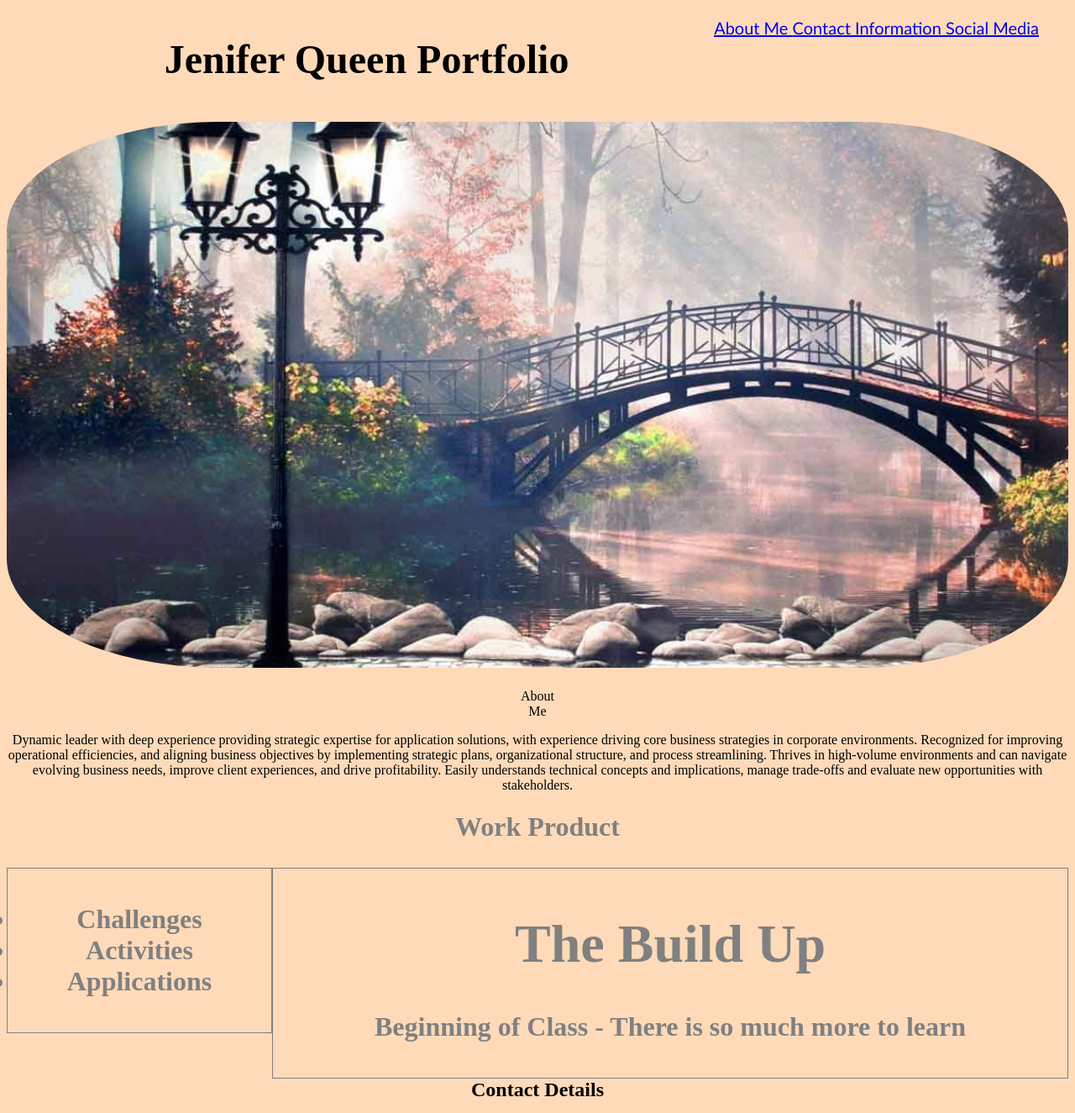
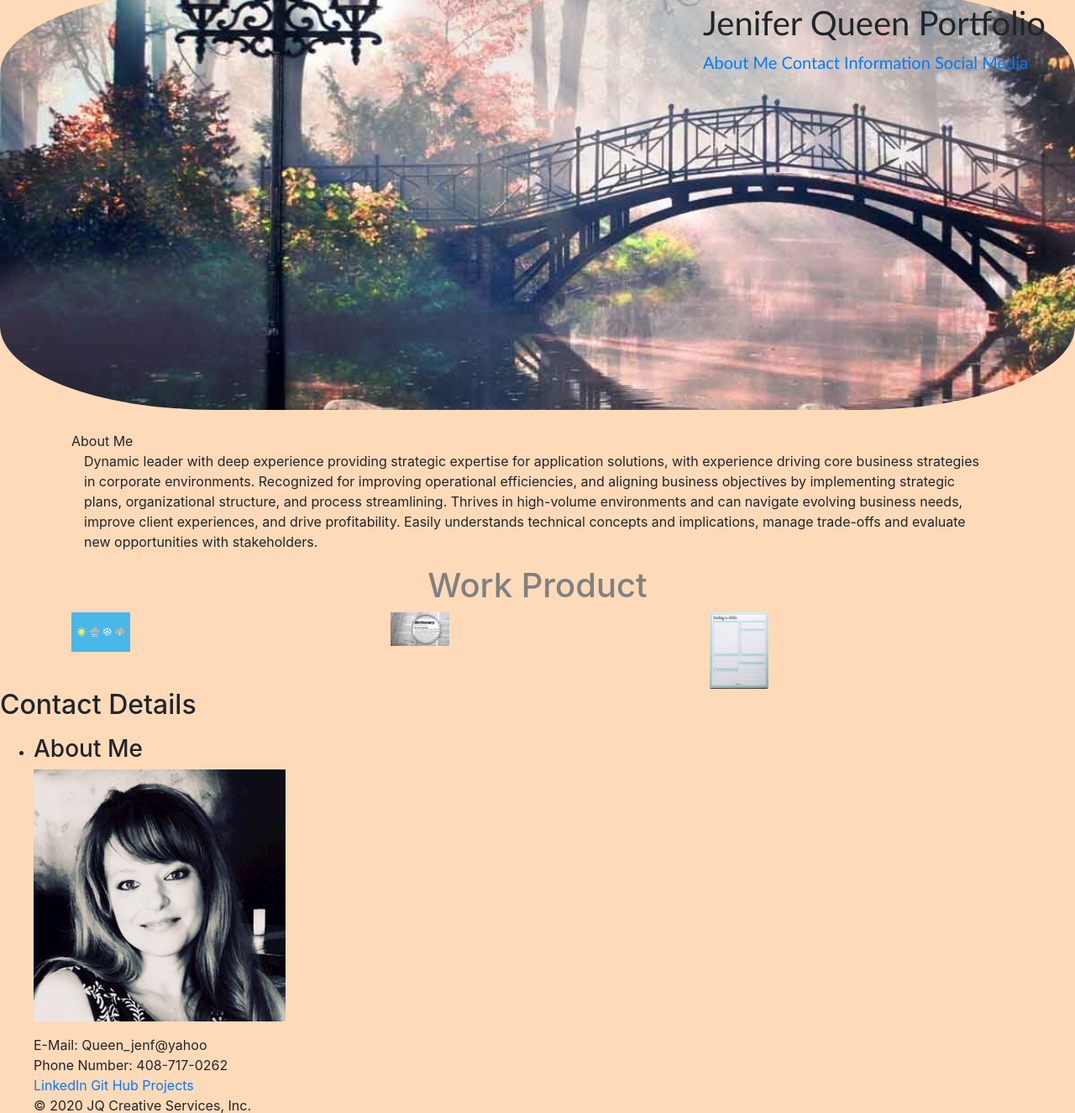
Before and after one commit to queen-stack/Challeng2, a plain HTML site: page index.html in a window 1280 px wide. Shown: the part 12-1337 px from the top of the page at 84% size. Drawn offline with nearby package versions, Linux system fonts and the light colour scheme.

Commit message:
change file layout

```diff
--- a/assets/css/style.css
+++ b/assets/css/style.css
@@ -1,7 +1,10 @@
 
 * {
+
     box-sizing: border-box;
-    padding: 0;
+
+
+
 }
 
 
@@ -14,12 +17,13 @@ body {
     margin-right: 25px;
 }
 
-#resp-table {
-    width: 100%;
-    display: table;
-    }
+.projects {
+width: 20%;
 
-    .header div {
+
+}
+
+    .header {
         padding-top: 10px;
         margin-right: 20px;
         float: right;
@@ -27,9 +31,9 @@ body {
         font-size: 20px;
     }
 
-.header h1 {
+.h1 {
     display: inline-block;
-    font-size: 48px;
+    font-size: 40px;
 }
 
 
@@ -58,19 +62,20 @@ body {
     margin: 0px auto;
 }
 
-.about me{
+.about me {
     width: 100%;
 }
 
 .hero {
-    height: 650px;
+    height: 500px;
     width: 100%;
     margin-bottom: 25px;
     padding: 0%;
-    background-image: url("../images/presentation-01.jpg"); size: 400px;
+    background-image: url("../images/presentation-01.jpg"); size: 200px;
     background-size: cover;
     background-position: center;
     border-radius: 20%;
+}
 
 
 
@@ -81,19 +86,19 @@ body {
     background-image: #ffffff
     no-repeat right top;
    margin-left: 200px;
+
    }
 
-   a:hover {
+   .a:hover {
     background-color: black;
   }
 
-  p {
+  .p {
     font-size: 10px;
 }
 
 .vertical {
-    border-left: 6px solid black;
-    height: 400px;
+    height: 300px;
     position: absolute;
     left: 50%;
 }
--- a/index.html
+++ b/index.html
@@ -5,6 +5,8 @@
 
 <head>
     <meta charset="UTF-8" />
+    <!-- Latest compiled and minified CSS -->
+    <link rel="stylesheet" href="https://stackpath.bootstrapcdn.com/bootstrap/4.3.1/css/bootstrap.min.css" integrity="sha384-ggOyR0iXCbMQv3Xipma34MD+dH/1fQ784/j6cY/iJTQUOhcWr7x9JvoRxT2MZw1T" crossorigin="anonymous">
     <link type="text/css" rel="stylesheet" href="./assets/css/style.css">
     <title>"Jenifer Queen portfolio"</title>
 </head>
@@ -14,9 +16,6 @@
 </html>
 
 <body>
-    </div>
-    <div id=“resp-table”>
-    </div>
 
 
     <div class="header">
@@ -28,7 +27,6 @@
 
             <a href="#linkedin">Social Media </a>
 
-            </ul>
         </div>
     </div>
     <div class="hero"></div>
@@ -36,9 +34,12 @@
     <div class="About Me"></div>
 
 
-
-            <div id="example">About<br>Me</div>
-            <div id="example2">
+    <div class="container">
+        <div class="row">
+          <div id="example" class="col-sm">About Me</div>
+            <!-- <div id="example">About<br>Me</div> -->
+          </div>
+          <div id="example2" class="col-sm">
                 <p>
 
                     Dynamic leader with deep experience providing strategic expertise for application solutions, with
@@ -51,79 +52,73 @@
 
                 </p>
 
+          </div>
+          <!-- <div class="col-sm">
+            One of three columns
+          </div> -->
+        </div>
+      </div>
+
+
 
 
     </div>
 
-    </style>
-</head>
 
-<body style = "text-align: center;">
 
-    <h1 style = "color: grey;">
-       Work Product
+    <div style="text-align: center;">
 
-       <head>
-        <meta name="workproduct" content="width=device-width, initial-scale=1.0">
-        <style>
-
-        </style>
-        </head>
-        <body>
+        <h1 style="color: grey;">Work Product</h1>
+    </div>
 
     <div class="header">
     </div>
 
-        <div class="menu">
-          <ul>
-            <li>Challenges</li>
-            <li>Activities</li>
-            <li>Applications</li>
-          </ul>
+
+    <div class="container">
+        <div class="row">
+            <div class="col-sm">
+            <a href="https://queen-stack.github.io/server_side_api/"target=_blank">
+                <img class="projects" src="./assets/images/weather-01.jpg" alt="project1 placeholder">
+            </a>
             </div>
+            <div class="col-sm">
+                <a href="https://queen-stack.github.io/our_app_project/"target=_blank>
+                    <img class="projects" src="assets/images/dictionary-01.jpeg" alt="project2 place holder">
+                </a>
 
-        <div class="main">
-          <h1>The Build Up</h1>
-          <p>Beginning of Class - There is so much more to learn</p>
+            </div>
+            <div class="col-sm">
+                <a href="https://queen-stack.github.io/05_third_party_api/"target=_blank>
+                    <img class="projects" src="./assets/images/planner-01.jpeg" alt=" project3 placeholder">
+                </a>
+                </div>
+          </div>
+        <!-- <h1>The Build Up</h1>
+        <p>Beginning of Class - There is so much more to learn</p> -->
 
     </div>
 
-        </body>
-        </html>
 
-
-
-
-    </h1>
-
-    <div class = "vertical"></div>
-
-</body>
-
-</html>
-
-
+    <div class="vertical"></div>
     <div id="footer">
         <h2>Contact Details</h2>
         <p>
-
-              </style>
-              </head>
         <footer>
 
             <ul>
                 <li>
                     <div id="About Me">
                         <h3>About Me</h3>
-                <img src="./assets/images/about_me.jpeg" alt="jeniferqueen"/>
+                        <img src="./assets/images/about_me.jpeg" alt="jeniferqueen" />
                         <p>
                         <div id="linkedin"></div>
                         <div class="grid-item">E-Mail: <Queen_jenf@yahoo class="com"> Queen_jenf@yahoo</div>
                         <div class="grid-item">Phone Number: 408-717-0262</div>
-                    <a href="https://www.linkedin.com/in/jeniferqueen "target=_blank">LinkedIn</a>
-                    <a href="mailto:Queen_jenf@yahoo.com"><E-Mail>
-                    <a href="https://github.com/queen-stack"target=_blank">Git Hub Projects</a>
-
+                        <a href="https://www.linkedin.com/in/jeniferqueen " target=_blank">LinkedIn</a>
+                        <a href="mailto:Queen_jenf@yahoo.com">
+                            <E-Mail>
+                                <a href="https://github.com/queen-stack" target=_blank">Git Hub Projects</a>
                 </li>
                 &copy; 2020 JQ Creative Services, Inc.
     </div>
@@ -132,12 +127,7 @@
     </p>
     </div>
     </ul>
+    </footer>
+</body>
 
 </html>
-
-
-    </footer>
-
-
-
-</html>
```
Also changed, not shown: assets/images/dictionary-01.jpeg (added), assets/images/planner-01.jpeg (added), assets/images/quiz-01.png (added), assets/images/weather-01.jpg (added). Lines whose indentation alone changed are shown as unchanged.
